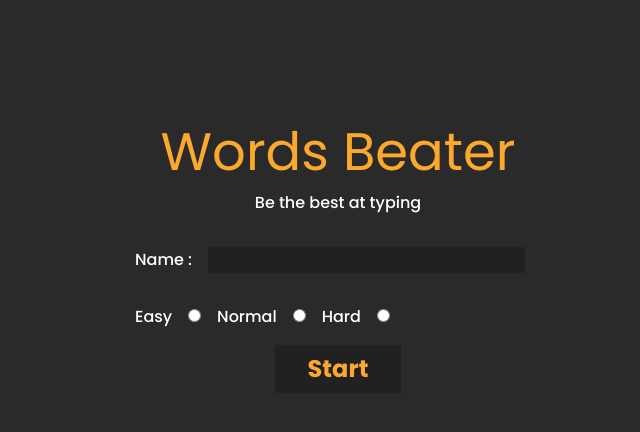
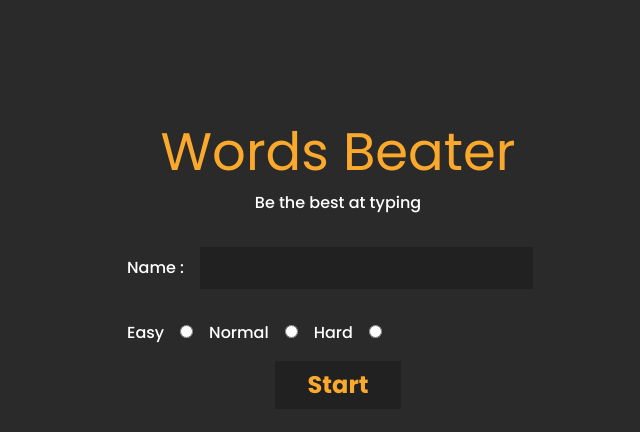
Before and after one commit to mlcoding111/Words-Beater, a React (Create React App) app: page / in a window 1280 px wide. Shown: the top 432 px of the page, without its empty margins (302-942 px from the left). Built offline with nearby package versions, Linux system fonts and the light colour scheme.

Commit message:
Added handleSubmit event to trigger once the user press Start

```diff
--- a/src/components/Form/index.tsx
+++ b/src/components/Form/index.tsx
@@ -17,8 +17,13 @@ const Form = (props: Props) => {
         console.log("Name : " , e.currentTarget.value)
     }
 
+    const handleSubmit = (e: any) => {
+        e.preventDefault()
+        console.log('Submit')
+    }
+
   return (
-    <Wrapper>
+    <Wrapper onSubmit={(e) => handleSubmit(e)}>
         <div className="name-input">
             <label>
                 Name :
@@ -28,14 +33,14 @@ const Form = (props: Props) => {
 
         <div className="difficulties-input">
             {difficulties.map((item, index) => (
-                <label>
+                <label key={index}>
                     {item}
                   <Input type="radio" name="name"/>
                 </label>
             ))}
         </div>
 
-        <Button text="Start"/>
+        <Button text="Start" type="submit" />
 
     </Wrapper>
   )
@@ -50,14 +55,14 @@ export const Wrapper = styled.form`
     flex-direction: column;
     justify-content: center;
 
+    input{
+        margin: 0 1rem;
+    }
     .name-input{
         margin-top: 2em;
     }
+
     div{
         margin: 1em 0;
     }
-
-    input{
-        margin: 0 1em;
-    }
 `
--- a/src/components/Reusable/Button/index.tsx
+++ b/src/components/Reusable/Button/index.tsx
@@ -2,10 +2,12 @@ import React, { FC } from 'react'
 import styled from 'styled-components'
 
 type Props = {
-  text: string
+  text: string,
+  type: string,
+  handleSubmit?: () => void
 }
 
-const Button:FC <Props> = ({text}) => {
+const Button:FC <Props> = ({text, type, handleSubmit}) => {
   return (
     <Wrapper>
       <h2>{text}</h2>
@@ -21,6 +23,7 @@ export const Wrapper = styled.button`
 
   :hover{
     border: 1px solid var(--primary-color);
+    cursor: pointer;
   }
 `
 
--- a/src/components/Reusable/Input/index.tsx
+++ b/src/components/Reusable/Input/index.tsx
@@ -22,6 +22,7 @@ export const Wrapper = styled.input`
   outline: none;
   border: none;
   border: 1px solid transparent;
+  padding: .5rem;
 
   :focus{
     border: 1px solid var(--primary-color);
```
